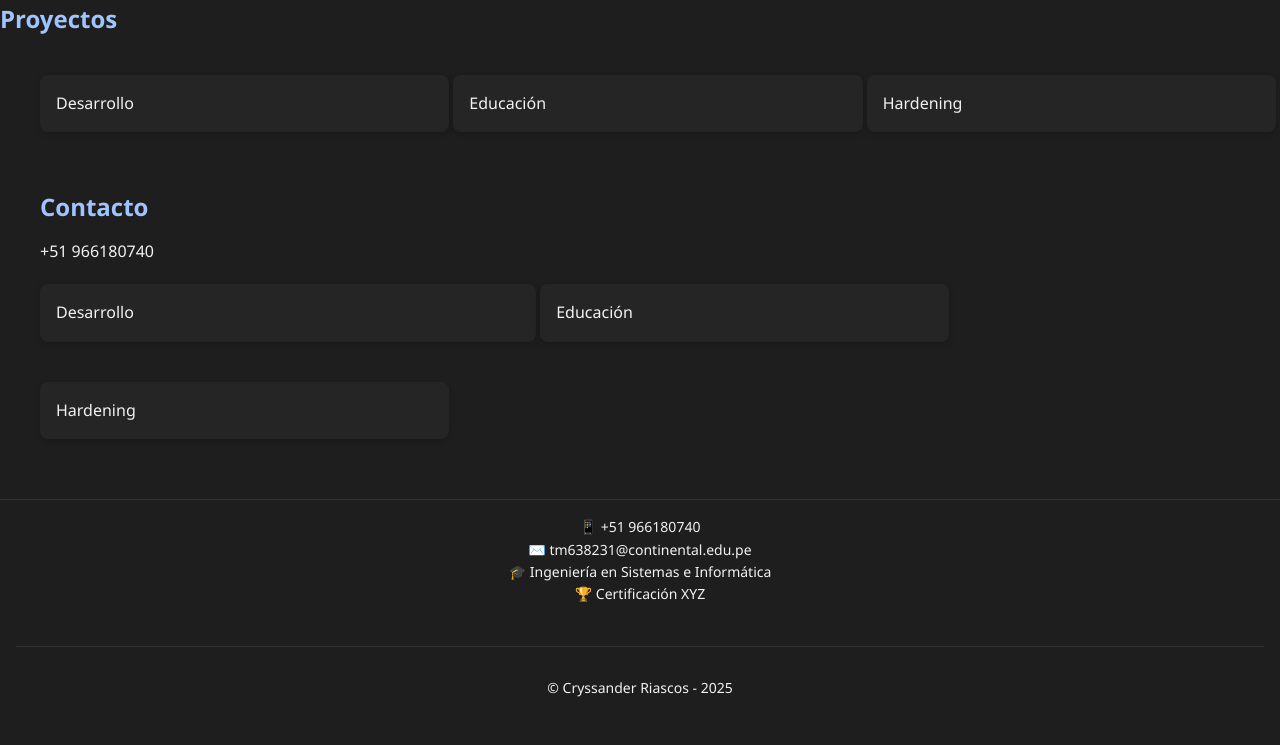
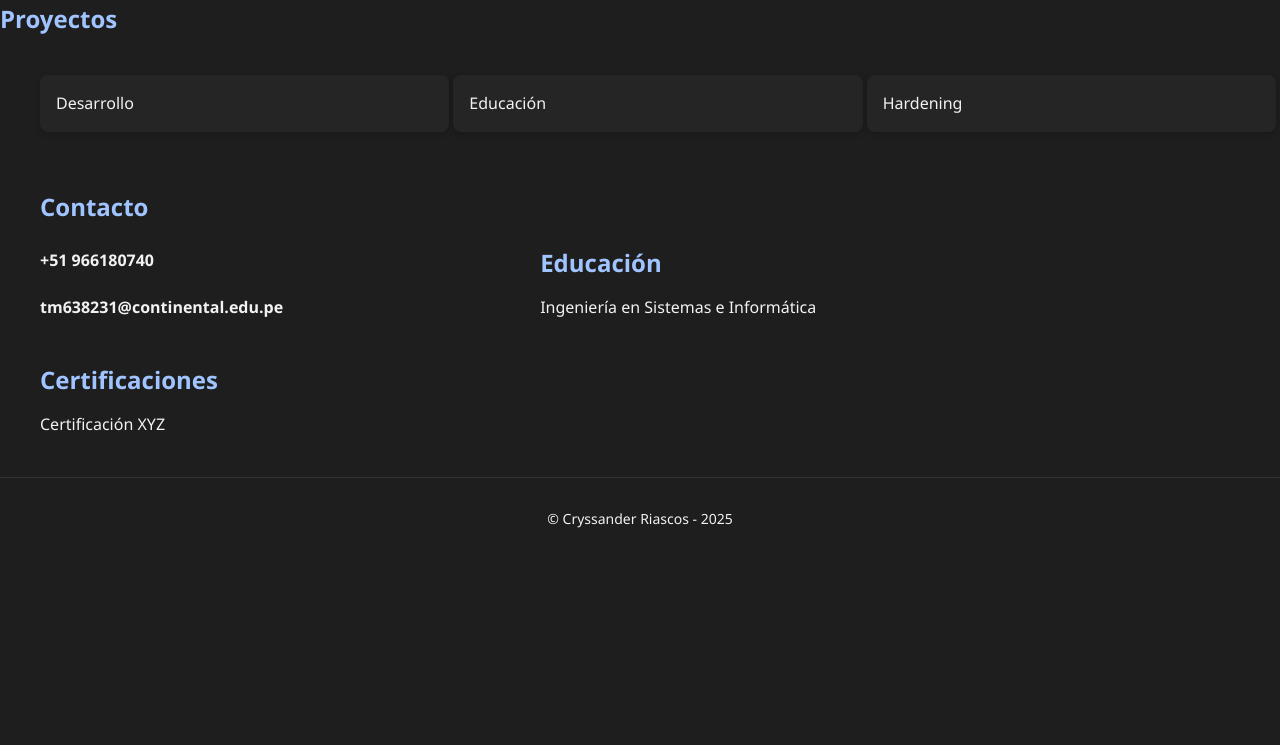
Before and after one commit to rlaricorcontinental/grupo8nrc23730, a Jekyll site: the page built from TM638231/index2.md, in a window 1280 px wide. Shown: the part 492-1237 px from the top of the page. Built offline with Jekyll 4.4.1, drawn with Linux system fonts in a browser that asks for light colours; after the commit the page ends 1053 px from its top, so only the background shows below that.

Commit message:
Update tm638231-index.html

```diff
--- a/_layouts/tm638231-index.html
+++ b/_layouts/tm638231-index.html
@@ -37,25 +37,19 @@
         <ul>
           <li style="display: inline-block; width: 40%;">
               <h2>Contacto</h2>
-              {{ page.phone }}
-              <div class="card">Desarrollo</div>
+              <h4>{{ page.phone }}</h4>
+              <h4>{{ page.email }}</h4>
           </li>
-          <li style="display: inline-block; width: 33%;">
-              <div class="card">Educación</div>
+          <li style="display: inline-block; width: 30%;">
+              <h2>Educación</h2>
+              {{ page.education }}
           </li>
-            <li style="display: inline-block; width: 33%;">
-              <div class="card">Hardening</div>
+            <li style="display: inline-block; width: 30%;">
+                <h2>Certificaciones</h2>
+              {{ page.certifications }}
           </li>
         </ul>
     </section>
-    <footer>
-        <div class="contact">
-            <div class="item">📱 {{ page.phone }}</div>
-            <div class="item">✉️ {{ page.email }}</div>
-            <div class="item">🎓 {{ page.education }}</div>
-            <div class="item">🏆 {{ page.certifications }}</div>
-        </div>
-        {% include tm638231-footer.html %}
-    </footer>
+    {% include tm638231-footer.html %}
 </body>
 </html>
```
